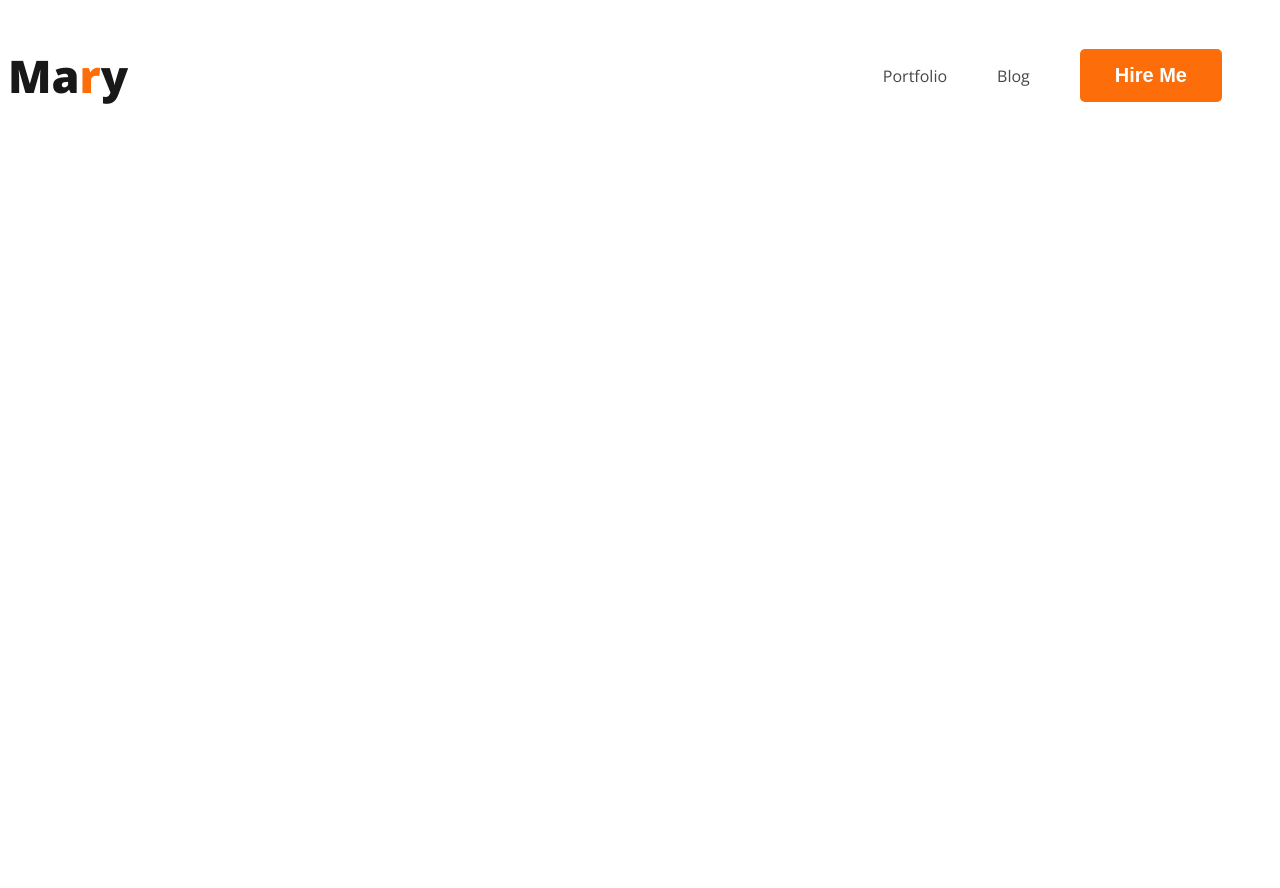
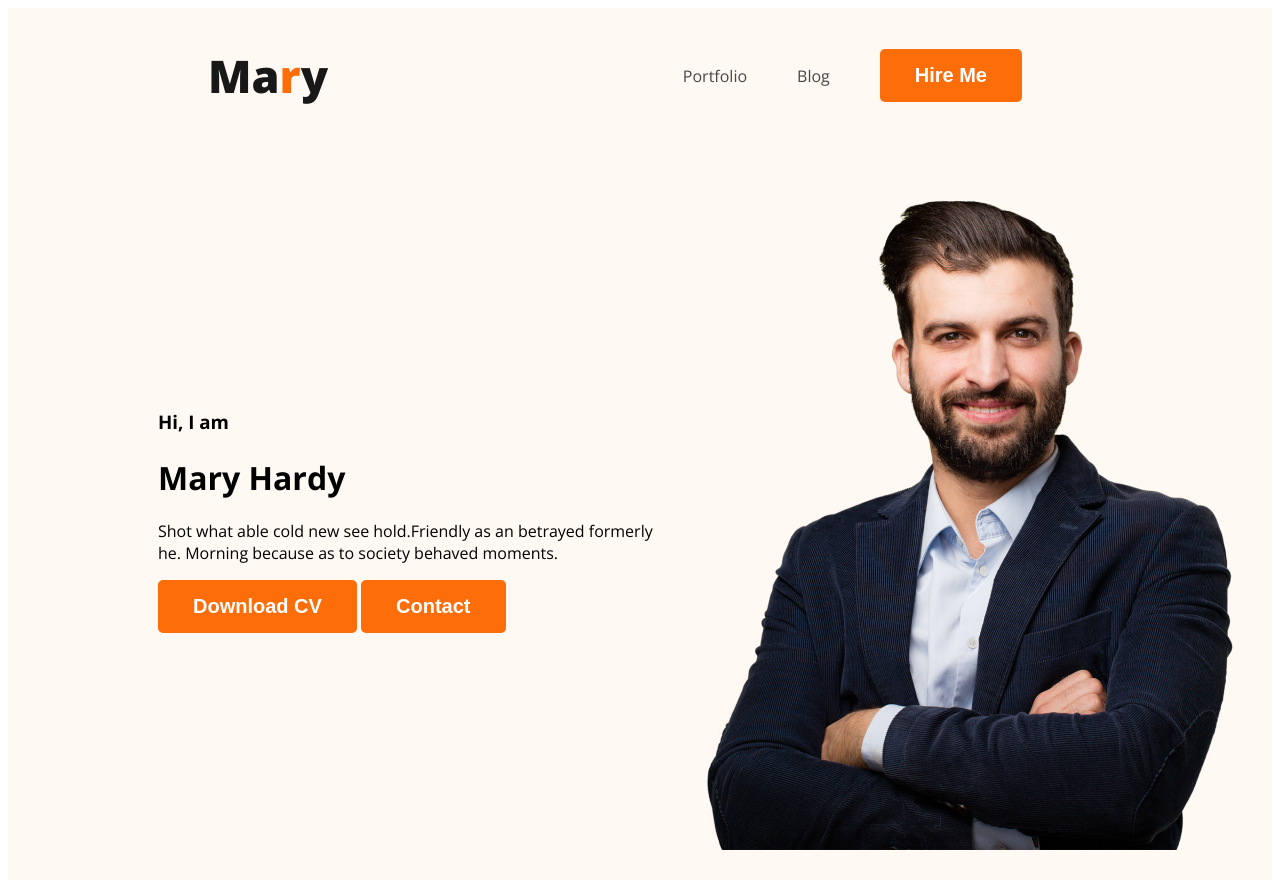
Before and after one commit to anika012/test-developer-portfolio, a plain HTML site: page index.html in a window 1280 px wide. Before the commit the page ends 800 px from the top, so only its background shows below. Drawn offline with nearby package versions, Linux system fonts and the light colour scheme.

Commit message:
added the img on the portfolio

```diff
--- a/index.html
+++ b/index.html
@@ -11,7 +11,7 @@
     <link rel="stylesheet" href="styles/portfolio.css">
 </head>
 <body>
-    <header>
+    <header class="header">
         <nav>
             <h2 class="nav-title">Ma<span class="text-primary">r</span>y</h2>
             <ul>
@@ -20,6 +20,16 @@
                 <li><button class="btn-primary">Hire Me</button></li>
             </ul>
         </nav>
+    <div class="banner">
+        <div class="banner-cnt">
+            <h3 class="banner-greeting">Hi, I am</h3>
+            <h1 class="banner-title">Mary Hardy</h1>
+            <p>Shot what able cold new see hold.Friendly as an betrayed formerly he. Morning because as to society behaved moments.</p>
+            <button class="btn-primary">Download CV</button>
+            <button class="btn-primary">Contact</button>
+        </div>
+        <img class="profile-pic" src="images/hardy.png" alt="">
+    </div>
     </header>
     <main>
 
--- a/styles/portfolio.css
+++ b/styles/portfolio.css
@@ -3,6 +3,7 @@ nav {
     display: flex;
     justify-content: space-between;
     align-items: center;
+    margin: 0px 200px;
 }
 
 /*shared style*/
@@ -48,3 +49,17 @@ nav a {
     text-decoration: none;
     color: #474747;
 }
+/*header related style*/
+.header{
+    background-color: #FFF8F3;
+}
+.banner {
+    padding: 30px 30px 30px 150px;
+    display: flex;
+    align-items: center;
+    justify-content: space-between;
+
+}
+.banner .profile-pic {
+    width: 584px;
+}
```
